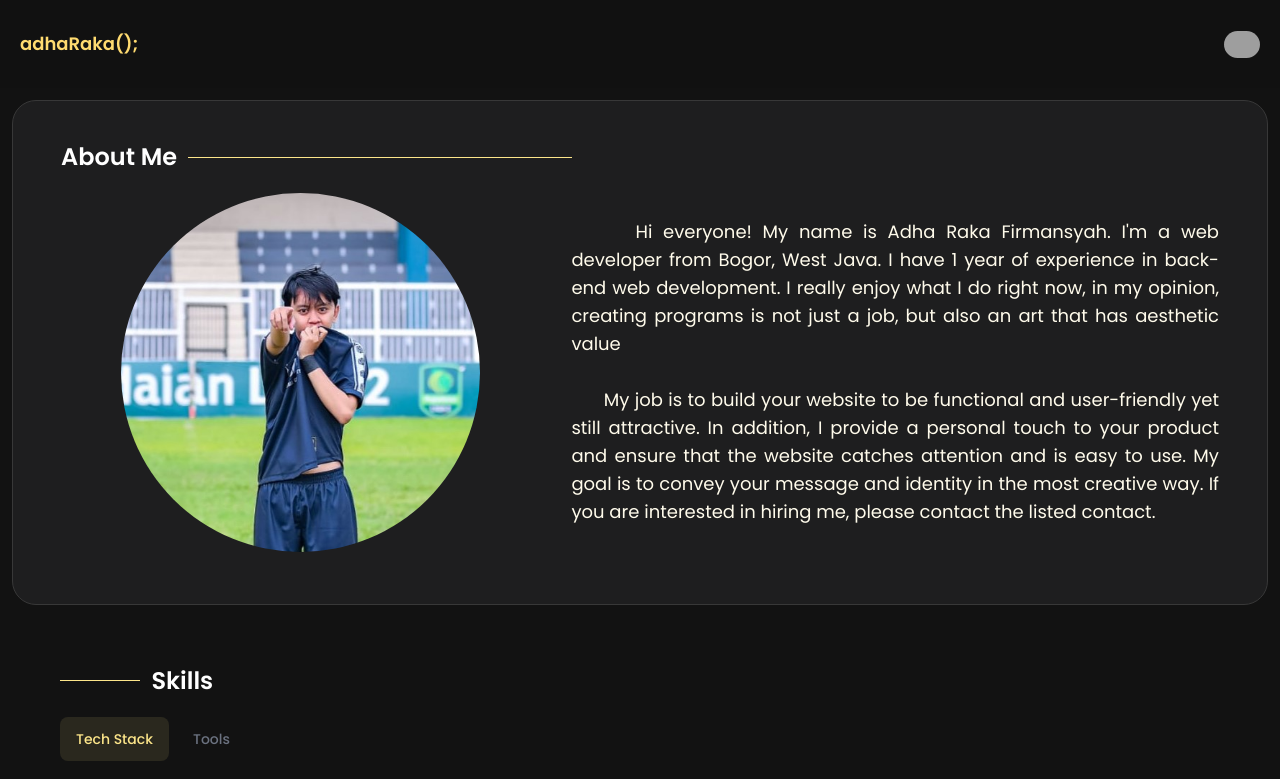
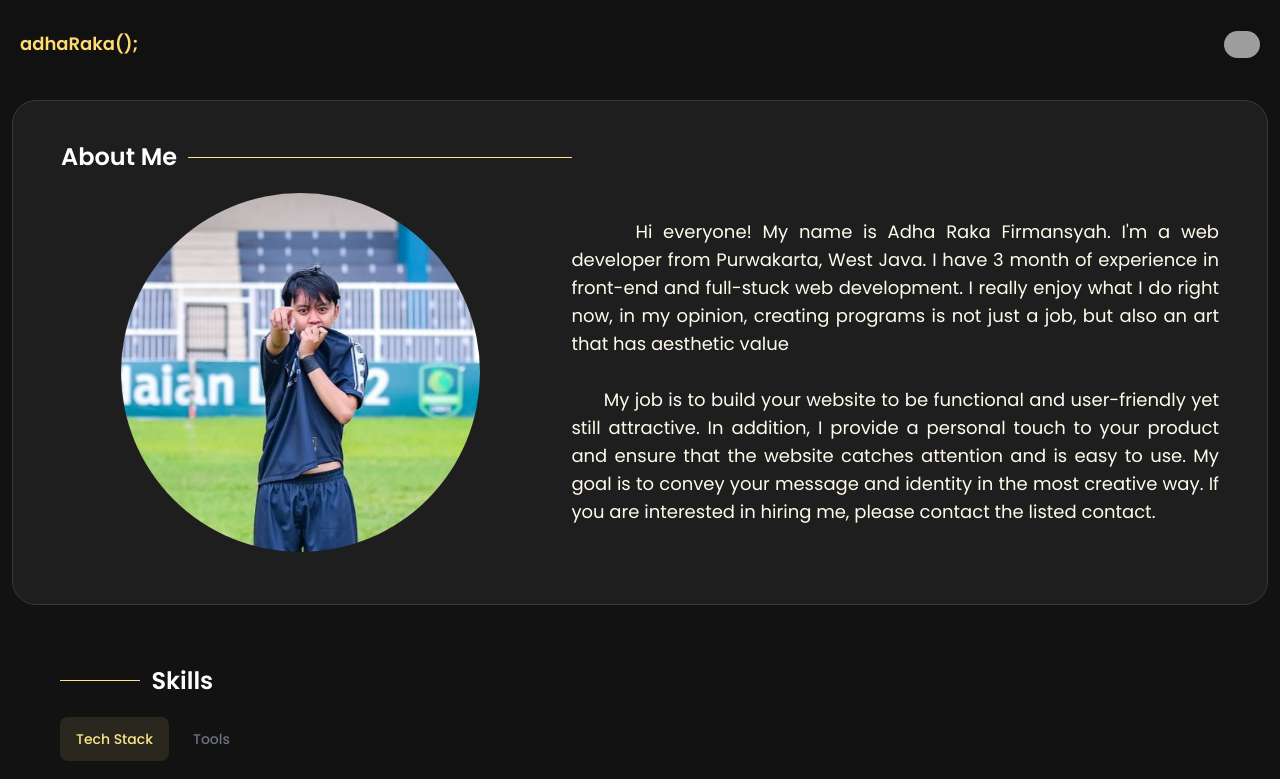
Before and after one commit to adharaka/portofoliosaya, a Vue app: page /about in a window 1280 px wide. Shown: the top 779 px of the page. Built offline with nearby package versions, Linux system fonts and the light colour scheme; grey boxes are pictures that could not be loaded.

Commit message:
Update AboutView.vue

```diff
--- a/src/views/AboutView.vue
+++ b/src/views/AboutView.vue
@@ -86,8 +86,8 @@ export default {
         </div>
         <div class="md:w-7/12">
           <p class="mb-3 md:mb-7 fadein-left fadeins-1">
-            &nbsp; &nbsp; &nbsp; Hi everyone! My name is Adha Raka Firmansyah. I'm a web developer from Bogor, West Java. I
-            have 1 year of experience in back-end web development.
+            &nbsp; &nbsp; &nbsp; Hi everyone! My name is Adha Raka Firmansyah. I'm a web developer from Purwakarta, West Java. I
+            have 3 month of experience in front-end and full-stuck web development.
             I really enjoy what I do right now, in my opinion, creating programs is not just a job, but also an art that
             has
             aesthetic value
```
